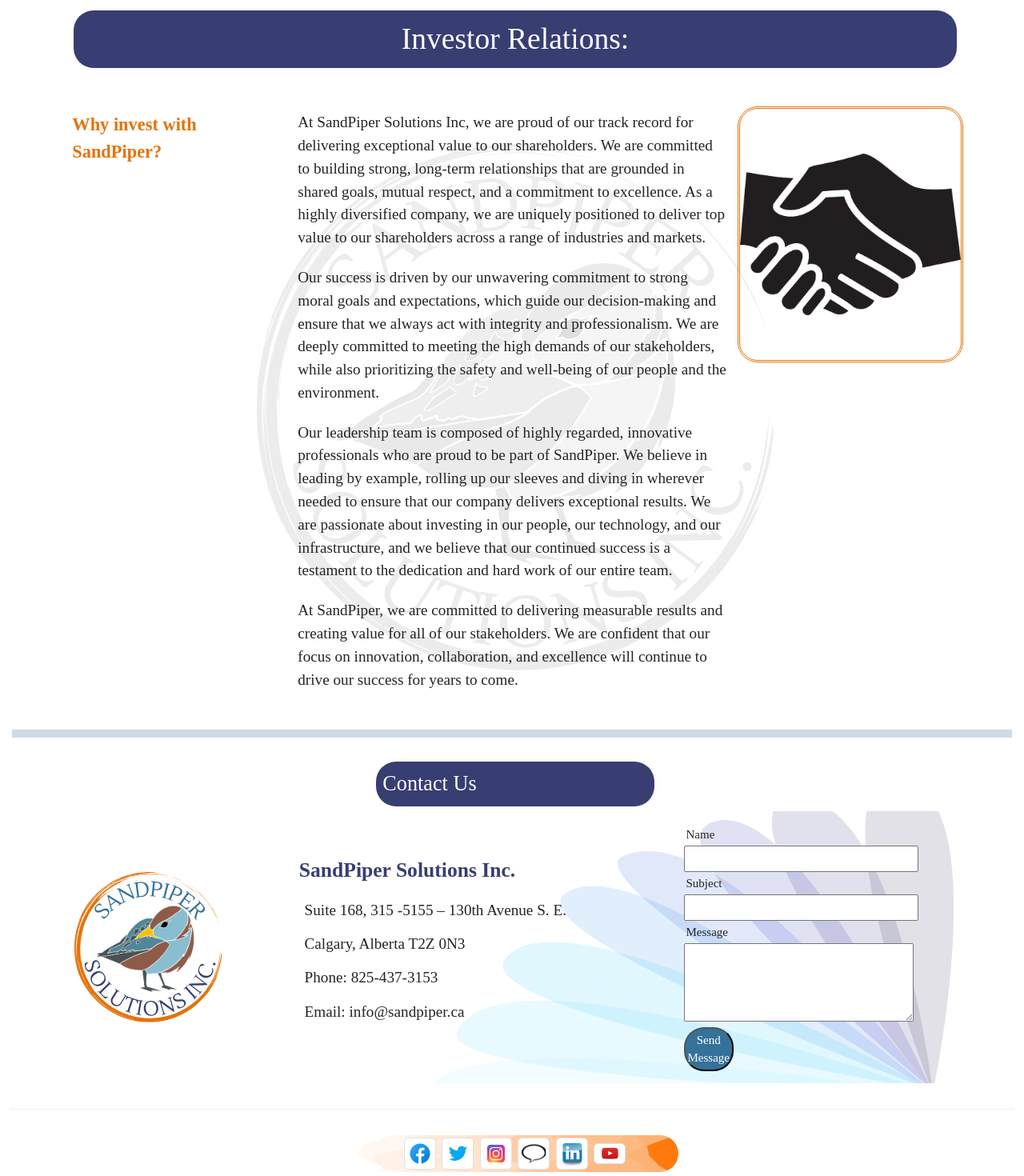
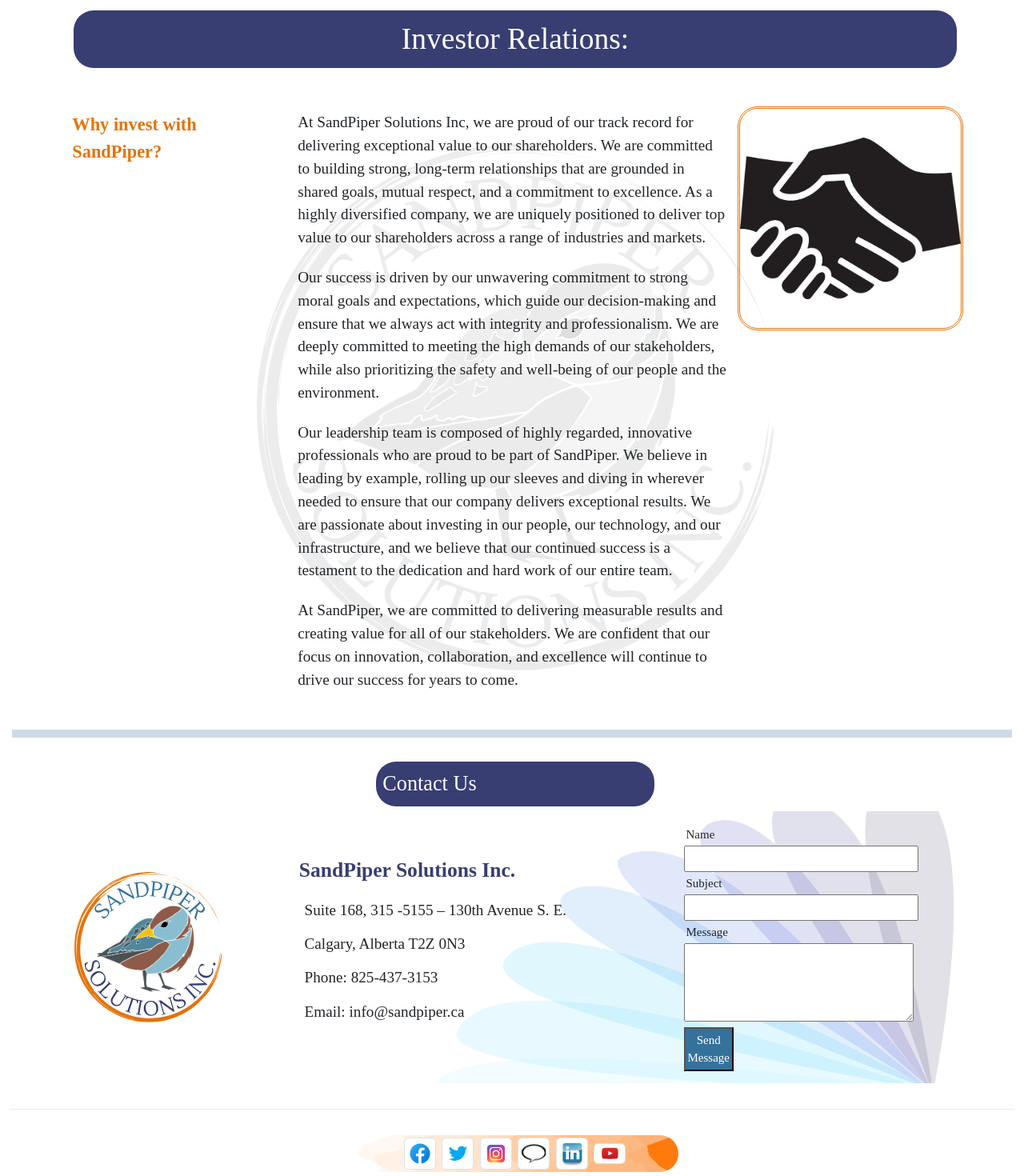
Before and after one commit to AtomDestructo/SandPiperSolutionsIncWebsite, a React (Create React App) app: page /investors in a window 1280 px wide. Shown: the part 220-1690 px from the top of the page at 80% size. Built offline with nearby package versions, Linux system fonts and the light colour scheme; a web font is replaced by a local one.

Commit message:
updated  investor relations

```diff
--- a/src/Styles/main.css
+++ b/src/Styles/main.css
@@ -223,7 +223,7 @@
     background-size: 100%;
     background-repeat: no-repeat;
     background-position: center center;
-    max-height: 40vh;
+    max-height: 35vh;
 }
 
 @media screen and (max-width: 767px) {
@@ -699,5 +699,5 @@
   font-family: 'Lustria', serif;
   color: white;
   font-weight: 200;
-  border-radius: 25px;
+
 }
```
